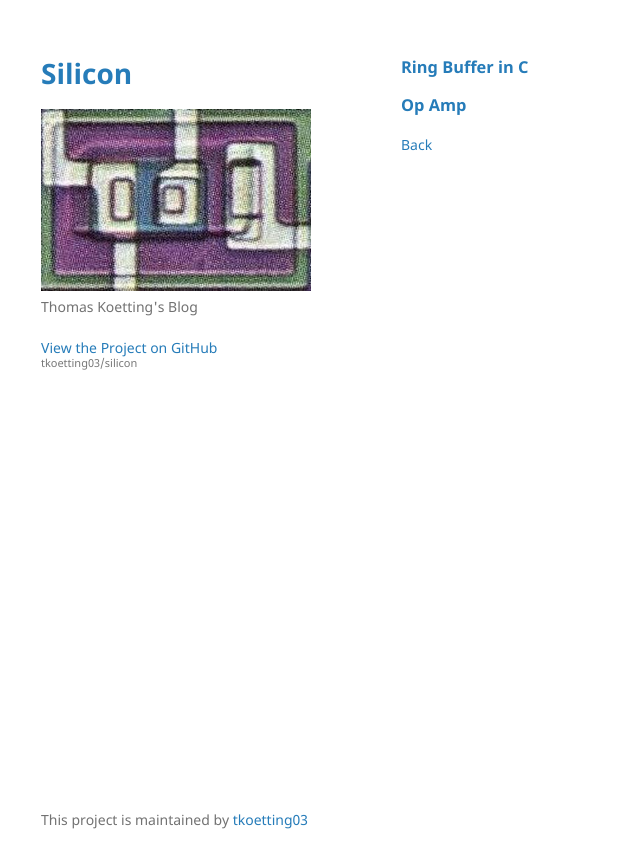
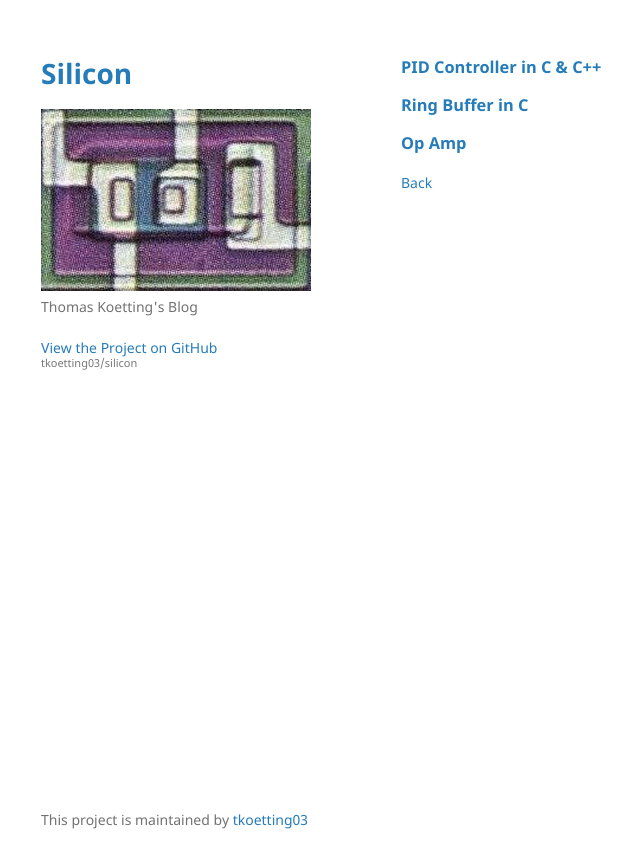
Before and after one commit to tkoetting03/silicon, a Jekyll site: the page built from indexblog.md, in a window 1280 px wide. Shown: the top 868 px of the page, without its empty margins (169-809 px from the left). Built offline with Jekyll 4.4.1, drawn with Linux system fonts in a browser that asks for light colours; our own code applies the rules of GitHub Pages for plain Markdown files.

Commit message:
Add PID Controller link to indexblog.md

```diff
--- a/indexblog.md
+++ b/indexblog.md
@@ -1,3 +1,5 @@
+### [PID Controller in C & C++](https://github.com/tkoetting03/PID-Tuner)
+
 ### [Ring Buffer in C](https://github.com/tkoetting03/Ring-Buffer/tree/main)
 
 ### [Op Amp](blog/opamp.md)
```
